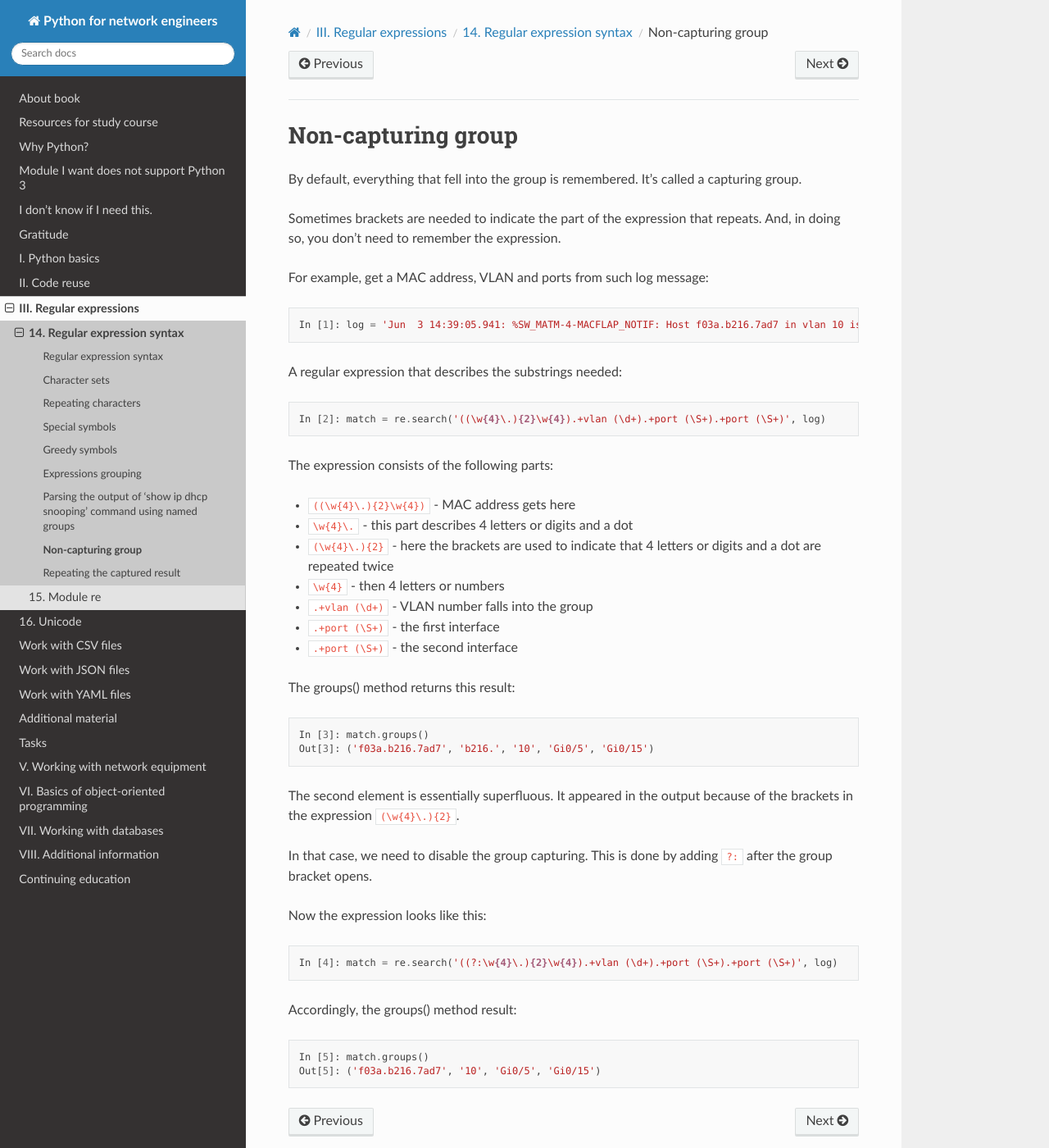
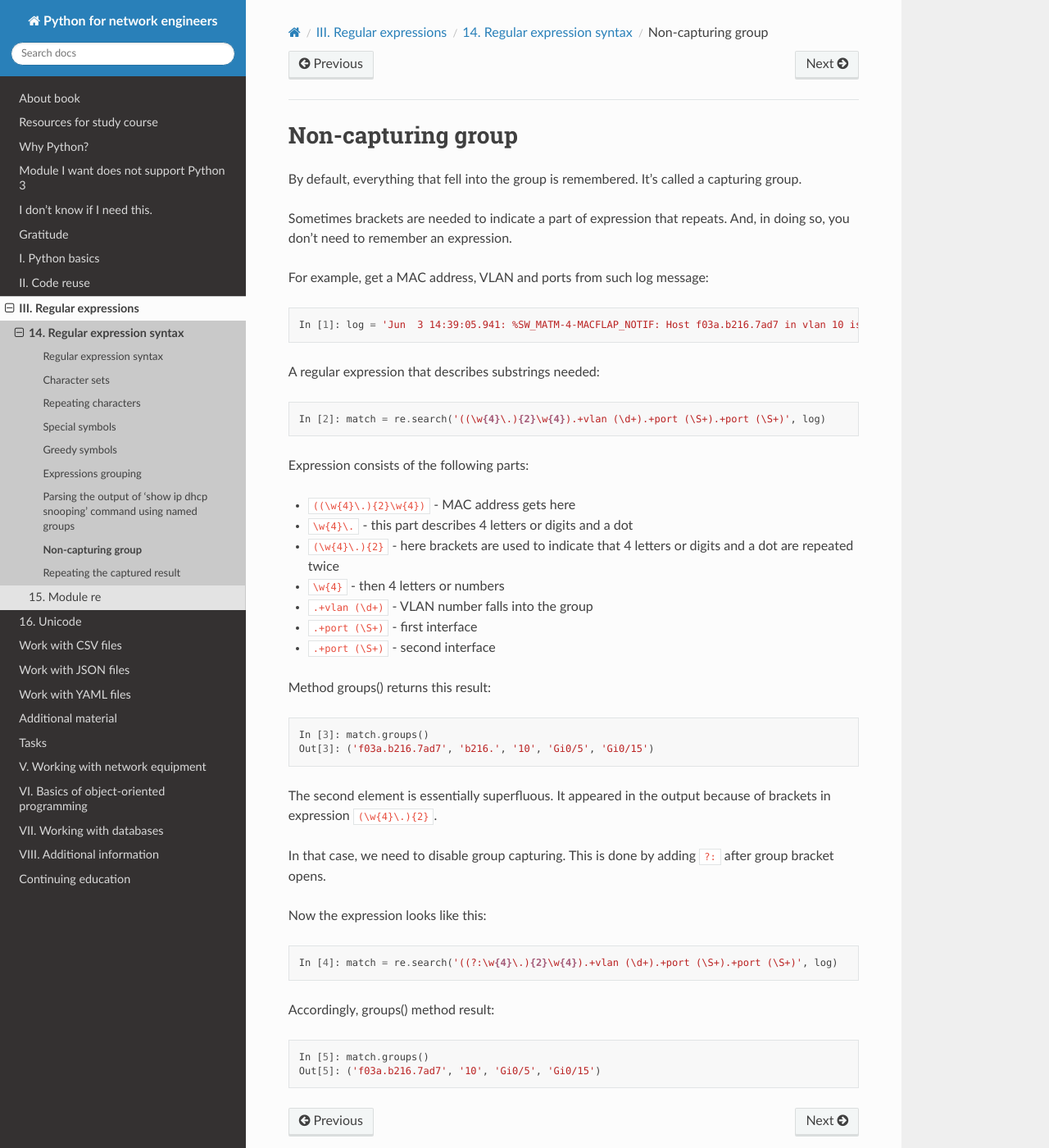
Before and after one commit to natenka/pyneng-book-en, a Sphinx documentation site: the page built from docs/source/book/14_regex/4b_non-capturing_groups.rst, in a window 1280 px wide and 1400 px high. Shown: the whole window at 82% size. Built offline with Sphinx 7.4.7 and the Read the Docs theme 2.0.0, drawn with Linux system fonts in a browser that asks for light colours; pages that are not in the unit, such as notebooks, are missing from menus.

Commit message:
Update 4b_non-capturing_groups.rst

```diff
--- a/docs/source/book/14_regex/4b_non-capturing_groups.rst
+++ b/docs/source/book/14_regex/4b_non-capturing_groups.rst
@@ -3,7 +3,7 @@ Non-capturing group
 
 By default, everything that fell into the group is remembered. It’s called a capturing group.
 
-Sometimes brackets are needed to indicate the part of the expression that repeats. And, in doing so, you don’t need to remember the expression.
+Sometimes brackets are needed to indicate a part of expression that repeats. And, in doing so, you don’t need to remember an expression.
 
 For example, get a MAC address, VLAN and ports from such log message:
 
@@ -11,33 +11,33 @@ For example, get a MAC address, VLAN and ports from such log message:
 
     In [1]: log = 'Jun  3 14:39:05.941: %SW_MATM-4-MACFLAP_NOTIF: Host f03a.b216.7ad7 in vlan 10 is flapping between port Gi0/5 and port Gi0/15'
 
-A regular expression that describes the substrings needed:
+A regular expression that describes substrings needed:
 
 .. code:: python
 
     In [2]: match = re.search('((\w{4}\.){2}\w{4}).+vlan (\d+).+port (\S+).+port (\S+)', log)
 
-The expression consists of the following parts:
+Expression consists of the following parts:
 
 * ``((\w{4}\.){2}\w{4})`` - MAC address gets here
 * ``\w{4}\.`` - this part describes 4 letters or digits and a dot
-* ``(\w{4}\.){2}`` - here the brackets are used to indicate that 4 letters or digits and a dot are repeated twice
+* ``(\w{4}\.){2}`` - here brackets are used to indicate that 4 letters or digits and a dot are repeated twice
 * ``\w{4}`` - then 4 letters or numbers
 * ``.+vlan (\d+)`` - VLAN number falls into the group
-* ``.+port (\S+)`` - the first interface
-* ``.+port (\S+)`` - the second interface
+* ``.+port (\S+)`` - first interface
+* ``.+port (\S+)`` - second interface
 
-The groups() method returns this result:
+Method groups() returns this result:
 
 .. code:: python
 
     In [3]: match.groups()
     Out[3]: ('f03a.b216.7ad7', 'b216.', '10', 'Gi0/5', 'Gi0/15')
 
-The second element is essentially superfluous. It appeared in the output because of the brackets in the expression ``(\w{4}\.){2}``.
+The second element is essentially superfluous. It appeared in the output because of brackets in expression ``(\w{4}\.){2}``.
 
-In that case, we need to disable the group capturing. This is done by adding
-``?:`` after the group bracket opens.
+In that case, we need to disable group capturing. This is done by adding
+``?:`` after group bracket opens.
 
 Now the expression looks like this:
 
@@ -45,7 +45,7 @@ Now the expression looks like this:
 
     In [4]: match = re.search('((?:\w{4}\.){2}\w{4}).+vlan (\d+).+port (\S+).+port (\S+)', log)
 
-Accordingly, the groups() method result:
+Accordingly, groups() method result:
 
 .. code:: python
 
```
